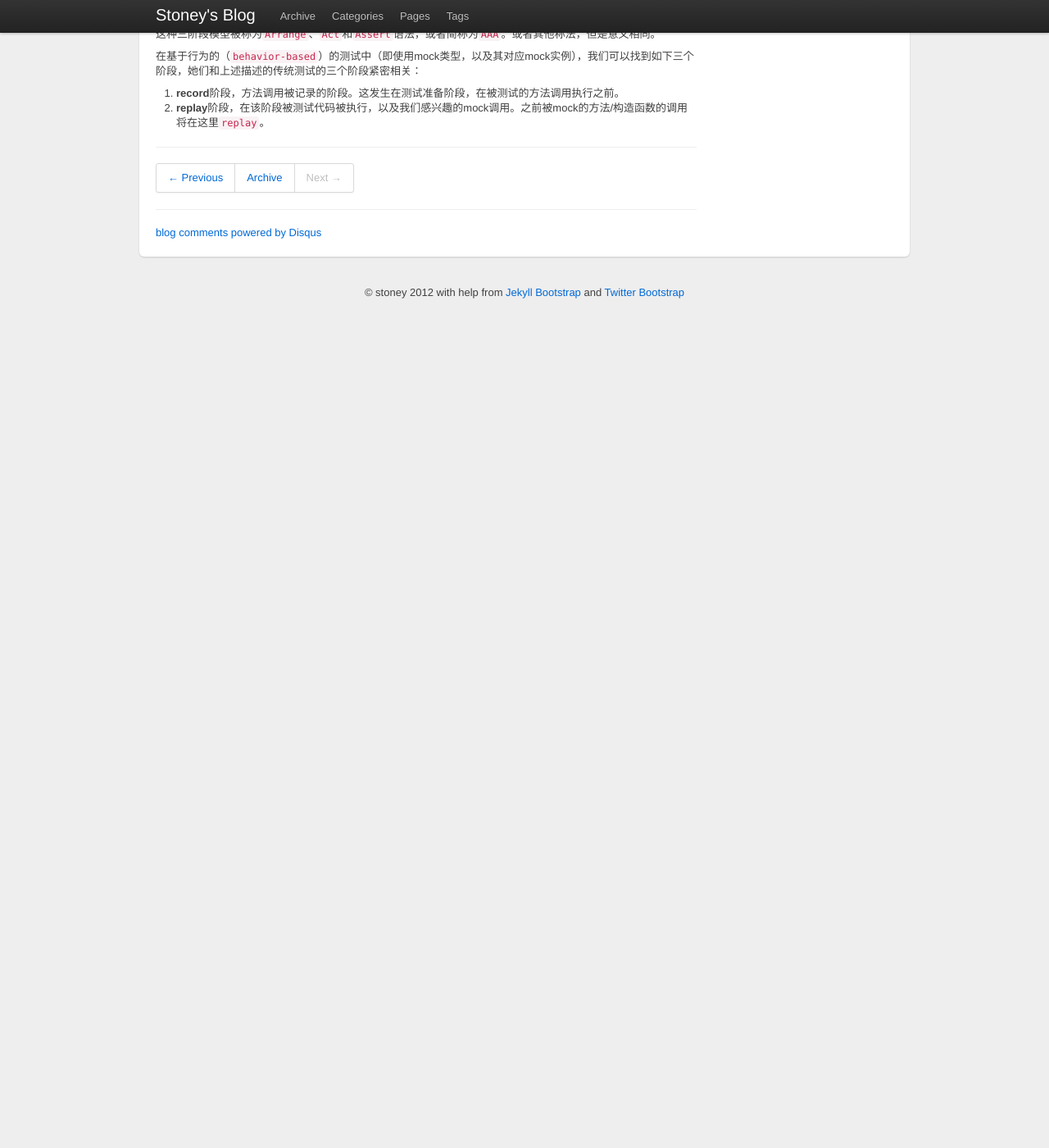
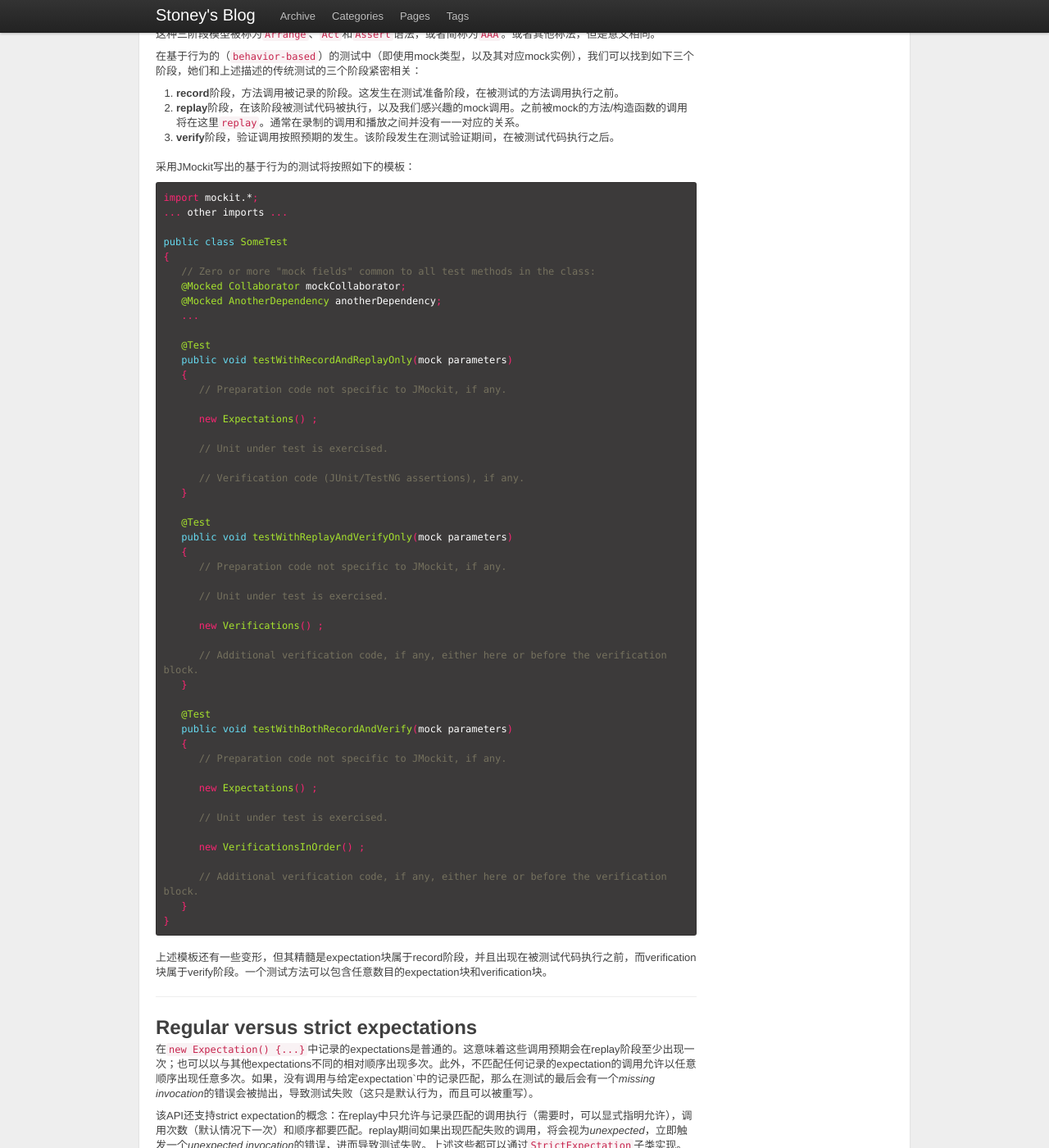
Before and after one commit to DengZuoheng/istoney.github.io, a Jekyll site: the page built from _posts/java/2016-07-10-jmockit-tutorial.md, in a window 1280 px wide and 1400 px high, scrolled down 1890 px. Shown: the whole window at 82% size. Built offline with Jekyll 4.4.1, drawn with Linux system fonts in a browser that asks for light colours; comment, search, counter and statistics services are not loaded; before the commit the page ends 2265 px from its top, so only the background shows below that; some of the changed text lies outside the part shown.

Commit message:
Update 2016-07-10-jmockit-tutorial.md

````diff
--- a/_posts/java/2016-07-10-jmockit-tutorial.md
+++ b/_posts/java/2016-07-10-jmockit-tutorial.md
@@ -106,4 +106,97 @@ public void someTestMethod()
 在基于行为的（`behavior-based`）的测试中（即使用mock类型，以及其对应mock实例），我们可以找到如下三个阶段，她们和上述描述的传统测试的三个阶段紧密相关：
 
 1. **record**阶段，方法调用被记录的阶段。这发生在测试准备阶段，在被测试的方法调用执行之前。
-2. **replay**阶段，在该阶段被测试代码被执行，以及我们感兴趣的mock调用。之前被mock的方法/构造函数的调用将在这里`replay`。
+2. **replay**阶段，在该阶段被测试代码被执行，以及我们感兴趣的mock调用。之前被mock的方法/构造函数的调用将在这里`replay`。通常在录制的调用和播放之间并没有一一对应的关系。
+3. **verify**阶段，验证调用按照预期的发生。该阶段发生在测试验证期间，在被测试代码执行之后。
+
+采用JMockit写出的基于行为的测试将按照如下的模板：
+
+```java
+import mockit.*;
+... other imports ...
+
+public class SomeTest
+{
+   // Zero or more "mock fields" common to all test methods in the class:
+   @Mocked Collaborator mockCollaborator;
+   @Mocked AnotherDependency anotherDependency;
+   ...
+
+   @Test
+   public void testWithRecordAndReplayOnly(mock parameters)
+   {
+      // Preparation code not specific to JMockit, if any.
+
+      new Expectations() {{ // an "expectation block"
+         // One or more invocations to mocked types, causing expectations to be recorded.
+         // Invocations to non-mocked types are also allowed anywhere inside this block
+         // (though not recommended).
+      }};
+
+      // Unit under test is exercised.
+
+      // Verification code (JUnit/TestNG assertions), if any.
+   }
+
+   @Test
+   public void testWithReplayAndVerifyOnly(mock parameters)
+   {
+      // Preparation code not specific to JMockit, if any.
+
+      // Unit under test is exercised.
+
+      new Verifications() {{ // a "verification block"
+         // One or more invocations to mocked types, causing expectations to be verified.
+         // Invocations to non-mocked types are also allowed anywhere inside this block
+         // (though not recommended).
+      }};
+
+      // Additional verification code, if any, either here or before the verification block.
+   }
+
+   @Test
+   public void testWithBothRecordAndVerify(mock parameters)
+   {
+      // Preparation code not specific to JMockit, if any.
+
+      new Expectations() {{
+         // One or more invocations to mocked types, causing expectations to be recorded.
+      }};
+
+      // Unit under test is exercised.
+
+      new VerificationsInOrder() {{ // an ordered verification block
+         // One or more invocations to mocked types, causing expectations to be verified
+         // in the specified order.
+      }};
+
+      // Additional verification code, if any, either here or before the verification block.
+   }
+}
+```
+
+上述模板还有一些变形，但其精髓是expectation块属于record阶段，并且出现在被测试代码执行之前，而verification块属于verify阶段。一个测试方法可以包含任意数目的expectation块和verification块。
+
+---
+
+## Regular versus strict expectations
+
+在`new Expectation() {...}`中记录的expectations是普通的。这意味着这些调用预期会在replay阶段至少出现一次；也可以以与其他expectations不同的相对顺序出现多次。此外，不匹配任何记录的expectation的调用允许以任意顺序出现任意多次。如果，没有调用与给定expectation`中的记录匹配，那么在测试的最后会有一个*missing invocation*的错误会被抛出，导致测试失败（这只是默认行为，而且可以被重写）。
+
+该API还支持strict expectation的概念：在replay中只允许与记录匹配的调用执行（需要时，可以显式指明允许），调用次数（默认情况下一次）和顺序都要匹配。replay期间如果出现匹配失败的调用，将会视为*unexpected*，立即触发一个*unexpected invocation*的错误，进而导致测试失败。上述这些都可以通过`StrictExpectation`子类实现。
+
+注意到，在strict expectation中，所有在replay中出现的与expectation匹配的调用，都会被隐式的验证。任何其他不匹配的调用都会被视为*unexpected*，将导致测试失败。如果任何strict expectation中的记录缺少匹配，即在replay中没有出现调用，也会导致测试失败。
+
+我们可以在同一个测试中编写多个expectation块，一些普通的（使用`Expectation`）和一些strict的（使用`StrictExpectation`），来混合使用不同严格等级的expectation。尽管通常情况下，一个给定的mock成员或mock参数将会出现在一种类型的expectation块中。
+
+大部分测试会简单的采用“普通”的expectation。strict expectation的使用更可能是一种个人偏好。
+
+### Strict and non-strict mocks
+
+注意，我们不会指明一个给定的mock类型/实例是strict或不是。一个mock成员或参数的严格性是由它在测试的使用情况来决定的。一旦第一条strict expectation在`new StrictExpectation() {...}`块中记录，那么相关的mock类型/实例将会在整个测试中认为是strict的，否则，将会被视为不是strict的。
+
+---
+
+## Recoding results for and expectation
+
+对于一个返回值是非void类型的方法，可以通过向`result`变量赋值的方式记录其返回值。当在
````
